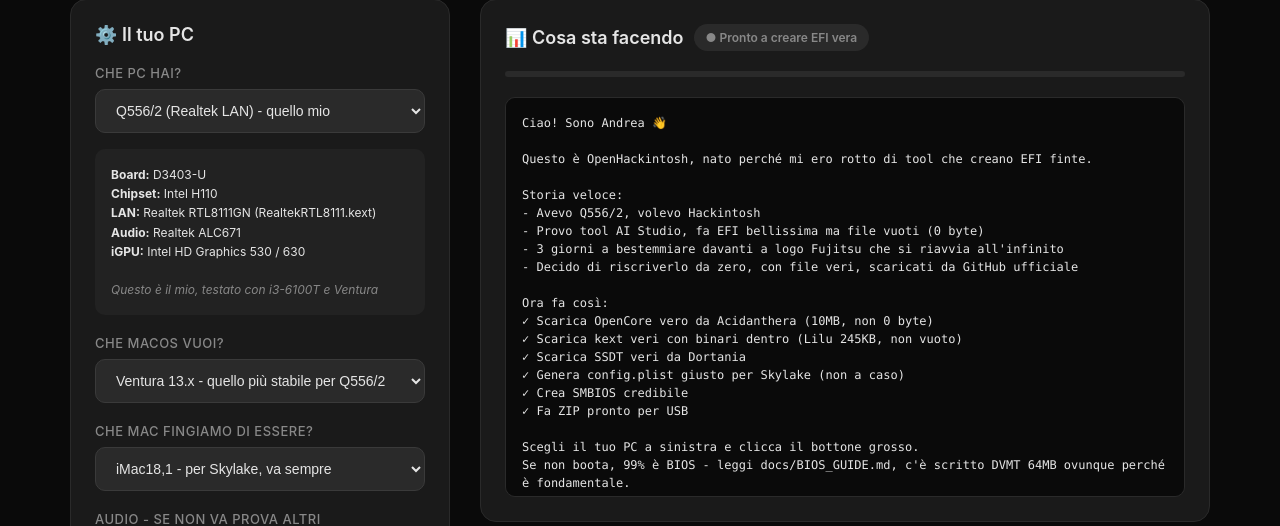
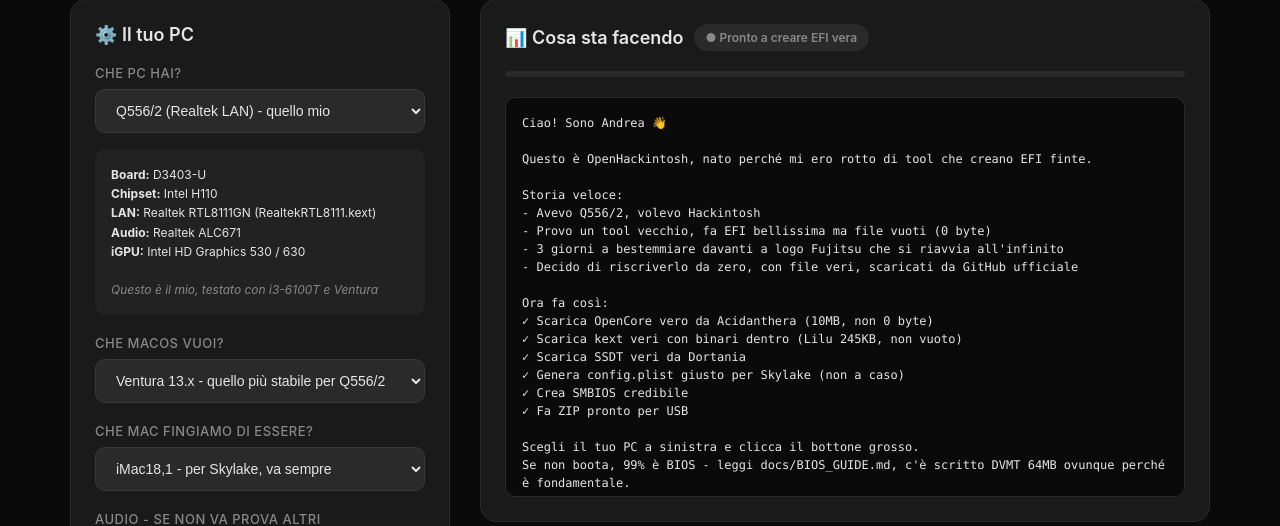
Before and after one commit to andreapieri151-afk/OpenHackintosh, a Flask app: page / in a window 1280 px wide. Shown: the part 214-740 px from the top of the page. Run offline with Flask 3, Linux system fonts and the light colour scheme.

Commit message:
chore: remove all AI Studio references
- Removed Google AI Studio mentions from README, CHANGELOG, docs, GUI, web template
- Replaced with generic 'vecchia versione', 'tool precedente', 'prima versione'
- Updated GitHub release v2.0.0 notes to remove AI Studio reference
- Now repo is 100% OpenHackintosh, no external AI tool mentions
- Requested by user for cleaner description

Co-authored-by: arena-agent <297053741+arena-agent@users.noreply.github.com>

```diff
--- a/src/gui/app.py
+++ b/src/gui/app.py
@@ -124,7 +124,7 @@ Questo è OpenHackintosh, nato perché mi ero rotto di tool che creano EFI finte
 
 Storia veloce:
 - Avevo Q556/2, volevo Hackintosh
-- Provo tool AI Studio, fa EFI bellissima ma file vuoti (0 byte)
+- Provo un tool vecchio, fa EFI bellissima ma file vuoti (0 byte)
 - 3 giorni a bestemmiare davanti a logo Fujitsu che si riavvia
 - Decido di riscriverlo da zero, con file veri
 
--- a/templates/index.html
+++ b/templates/index.html
@@ -153,7 +153,7 @@ Questo è OpenHackintosh, nato perché mi ero rotto di tool che creano EFI finte
 
 Storia veloce:
 - Avevo Q556/2, volevo Hackintosh
-- Provo tool AI Studio, fa EFI bellissima ma file vuoti (0 byte)
+- Provo un tool vecchio, fa EFI bellissima ma file vuoti (0 byte)
 - 3 giorni a bestemmiare davanti a logo Fujitsu che si riavvia all'infinito
 - Decido di riscriverlo da zero, con file veri, scaricati da GitHub ufficiale
 
```
Also changed, not shown: docs/FAKE_VS_REAL.md (+2 -2 lines), CHANGELOG.md, README.md.
